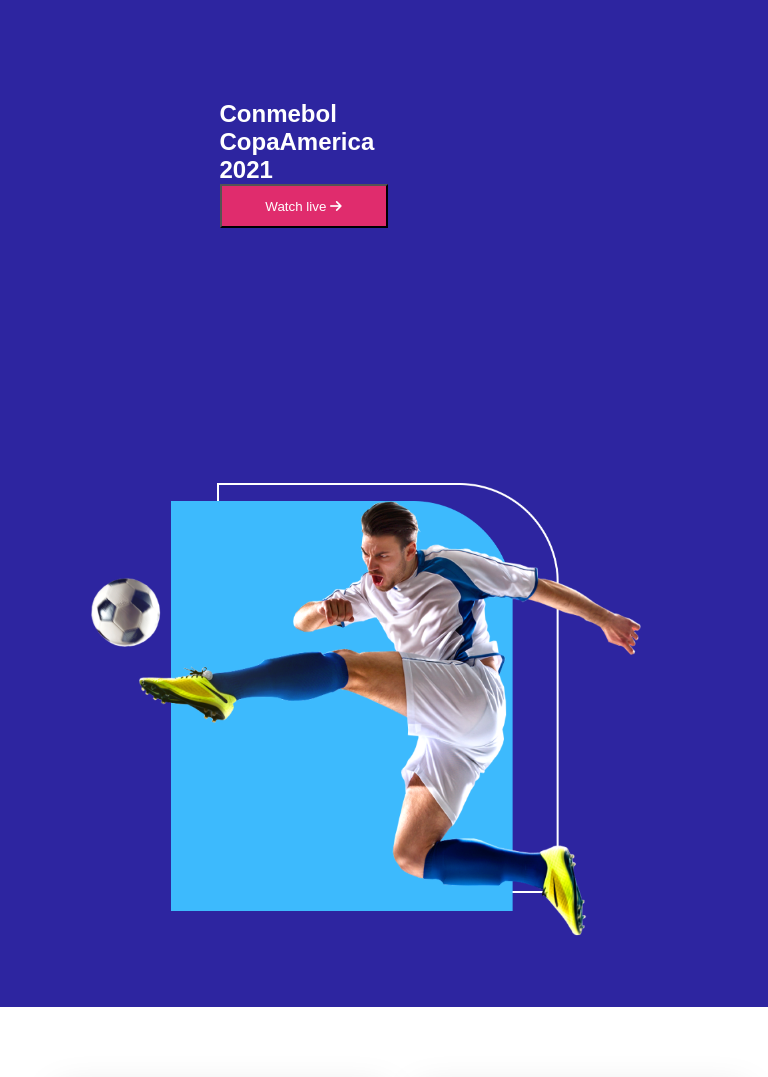
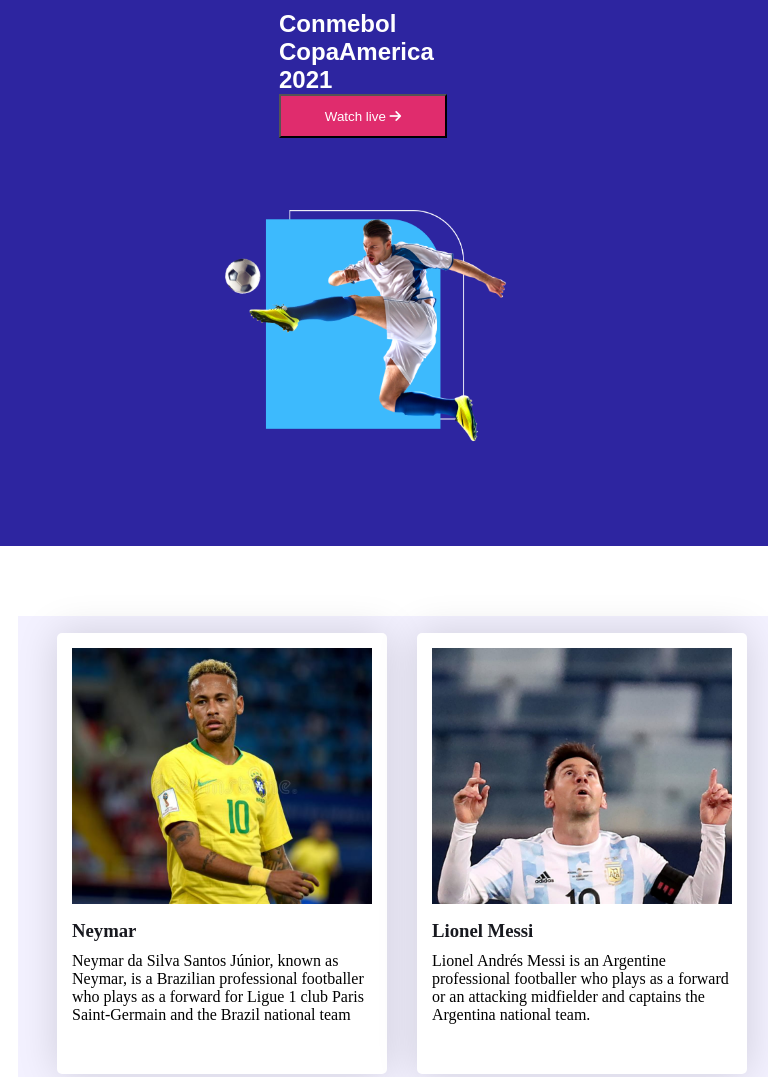
Before and after one commit to Rashed1721/responsive-football-assignment-02, a plain HTML site: page index.html in a window 768 px wide. Shown: the top 1077 px of the page. Drawn offline with Linux system fonts and the light colour scheme.

Commit message:
assignment2

```diff
--- a/css/style.css
+++ b/css/style.css
@@ -133,10 +133,21 @@
         justify-content: center;
         width: 100%;
         height: 100%;
+         align-items: center;
+         justify-content: center;
     }
     /*---------------- header:head-text----------------------- */
     .head-text{
-        margin-top: 100px;
+        margin-top: 10px;
+        width: 485px;
+        height: 230px;
+        margin-left: 275px;
+    }
+    .head-banner{
+        width: 284px;
+        height: 250px;
+        margin-bottom: 86px;
+       margin-top: -30px;
     }
 
 /*--------------------main:-players container--------------  */
```
